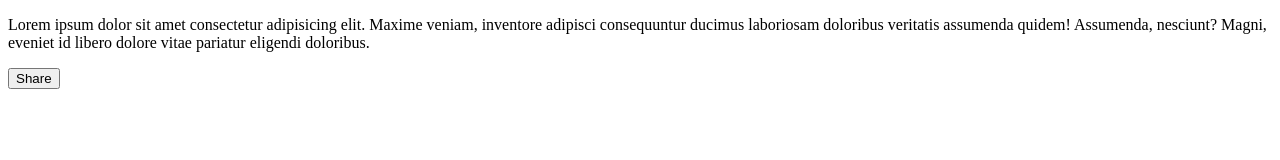
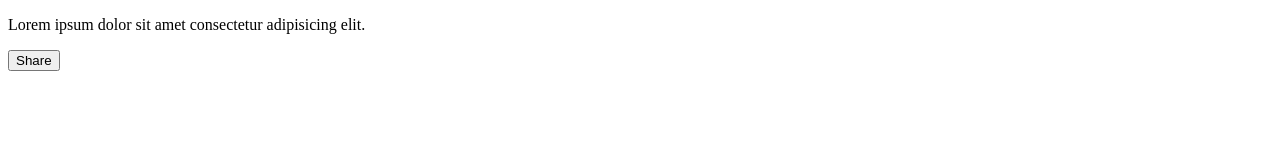
Before and after one commit to Juansereina/siriri, a website: page src/index.html in a window 1280 px wide. Drawn offline with Linux system fonts and the light colour scheme.

Commit message:
index changes
spaces between tags removed, tittle changed to english, short desc

```diff
--- a/src/index.html
+++ b/src/index.html
@@ -1,18 +1,14 @@
 <!DOCTYPE html>
 <html lang="en">
-
 <head>
     <meta charset="UTF-8">
     <meta name="viewport" content="width=device-width, initial-scale=1.0">
-    <title>Lo que se me de la puta gana</title>
+    <title>Workflow for dummies</title>
     <script type="module" src="index.js"></script>
 </head>
-
 <body>
     <div class="result">
-        <p>Lorem ipsum dolor sit amet consectetur adipisicing elit. Maxime veniam, inventore adipisci consequuntur
-            ducimus laboriosam doloribus veritatis assumenda quidem! Assumenda, nesciunt? Magni, eveniet id libero
-            dolore vitae pariatur eligendi doloribus.</p>
+        <p>Lorem ipsum dolor sit amet consectetur adipisicing elit.</p>
     </div>
     <button>
         Share
```
